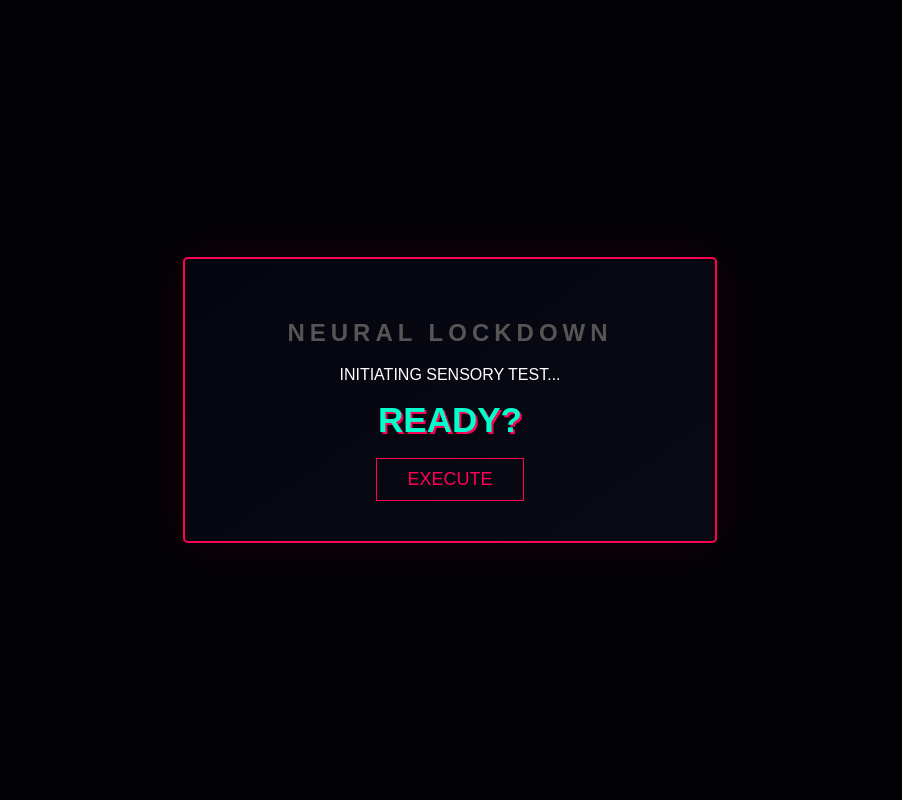
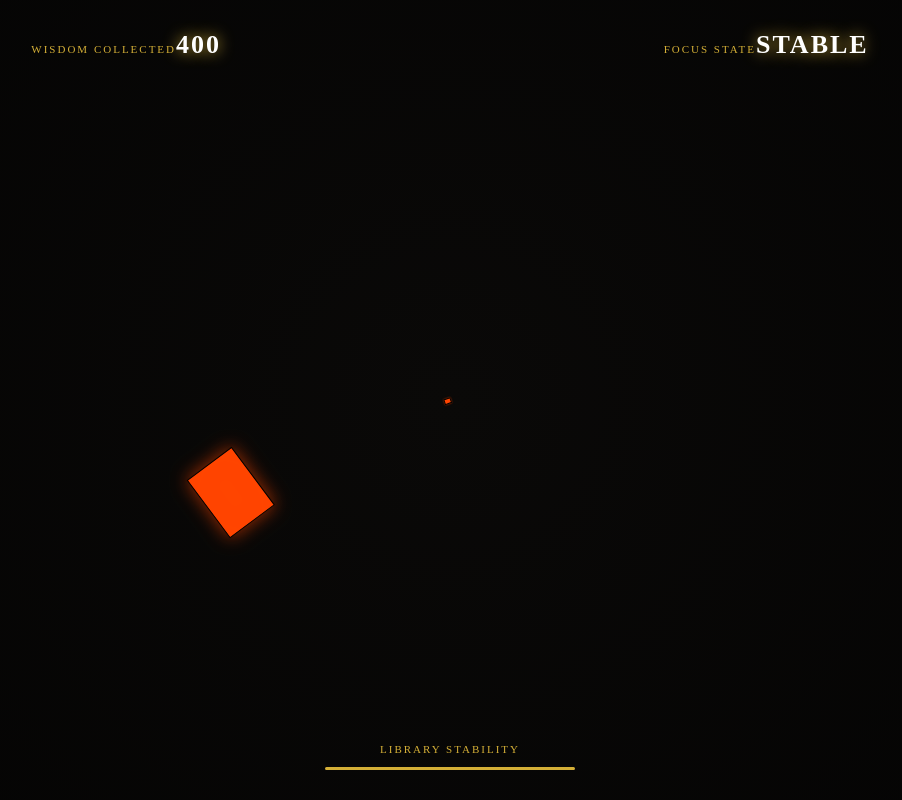
Before and after one commit to rozimurodtolibov7-afk/R-Chronicle, a plain HTML site: page index.html in a window 1280 px wide. Shown: the whole page, without its empty margins (190-1092 px from the left). Drawn offline with Linux system fonts and the light colour scheme.

Commit message:
Add files via upload

```diff
--- a/index.html
+++ b/index.html
@@ -2,137 +2,169 @@
 <html lang="en">
 <head>
     <meta charset="UTF-8">
-    <meta name="viewport" content="width=device-width, initial-scale=1.0">
-    <title>R-Chronicle: Neural Lockdown</title>
+    <meta name="viewport" content="width=device-width, initial-scale=1.0, maximum-scale=1.0, user-scalable=no">
+    <title>R-Chronicle: Zen Precision</title>
     <style>
-        :root { --main: #ff0055; --accent: #00ffcc; --bg: #020205; }
-        body {
-            margin: 0; background: var(--bg); color: #fff;
-            font-family: 'Orbitron', sans-serif;
-            display: flex; align-items: center; justify-content: center; height: 100vh;
-        }
-        #game-box {
-            width: 90%; max-width: 450px; padding: 40px; border: 2px solid var(--main);
-            border-radius: 5px; text-align: center; position: relative;
-            background: linear-gradient(145deg, #050510, #0a0a15);
-            box-shadow: 0 0 50px rgba(255, 0, 85, 0.1);
-        }
-        .glitch { font-size: 35px; font-weight: bold; color: var(--accent); text-shadow: 2px 2px var(--main); }
-        input {
-            width: 100%; border: none; border-bottom: 2px solid var(--accent);
-            background: transparent; color: #fff; font-size: 24px; text-align: center;
-            margin: 30px 0; outline: none; display: none;
-        }
-        button {
-            background: transparent; border: 1px solid var(--main); color: var(--main);
-            padding: 10px 30px; cursor: pointer; font-size: 18px; transition: 0.4s;
-        }
-        button:hover { background: var(--main); color: #fff; }
-        #overlay { position: absolute; top: 0; left: 0; width: 100%; height: 100%; background: var(--main); opacity: 0; pointer-events: none; }
+        :root { --gold: #d4af37; --fire: #ff4500; --bg: #050505; }
+        body { margin: 0; background: var(--bg); overflow: hidden; font-family: 'Times New Roman', serif; color: var(--gold); touch-action: none; }
+        #ui { position: absolute; top: 30px; width: 100%; display: flex; justify-content: space-around; pointer-events: none; z-index: 10; }
+        .stat { text-align: center; text-transform: uppercase; letter-spacing: 2px; font-size: 11px; }
+        .val { font-size: 26px; font-weight: bold; color: #fff; text-shadow: 0 0 15px var(--gold); }
+        #integrity-container { position: absolute; bottom: 30px; left: 50%; transform: translateX(-50%); width: 250px; text-align: center; }
+        #bar { width: 100%; height: 3px; background: #222; margin-top: 10px; border-radius: 2px; overflow: hidden; }
+        #fill { width: 100%; height: 100%; background: var(--gold); transition: 0.6s ease-out; }
+        #game-over { position: absolute; top: 0; left: 0; width: 100%; height: 100%; background: rgba(0,0,0,0.95); display: none; flex-direction: column; align-items: center; justify-content: center; z-index: 100; text-align: center; }
+        canvas { display: block; }
     </style>
 </head>
 <body>
 
-<div id="game-box">
-    <div id="overlay"></div>
-    <h2 style="letter-spacing: 5px; color: #555;">NEURAL LOCKDOWN</h2>
-    <p id="status">INITIATING SENSORY TEST...</p>
-    <div id="display" class="glitch">READY?</div>
-    <input type="text" id="input-field" autocomplete="off">
-    <br>
-    <button id="btn" onclick="handleAction()">EXECUTE</button>
+<div id="ui">
+    <div class="stat">Wisdom Collected<span id="score" class="val">0</span></div>
+    <div class="stat">Focus State<span id="combo" class="val">Stable</span></div>
 </div>
 
+<div id="integrity-container">
+    <span class="stat">Library Stability</span>
+    <div id="bar"><div id="fill"></div></div>
+</div>
+
+<div id="game-over">
+    <h1 style="font-size: 32px; letter-spacing: 5px; color: #ff3e3e;">CHRONICLE PAUSED</h1>
+    <p>The library needs restoration.</p>
+    <button onclick="location.reload()" style="background:none; border: 1px solid var(--gold); color: var(--gold); padding: 10px 25px; cursor: pointer; margin-top: 20px; font-family: 'Times New Roman';">RESTORE</button>
+</div>
+
+<canvas id="libCanvas"></canvas>
+
 <script>
-    let log = [];
-    let step = 0;
-    let mode = "IDLE";
-    let target = "";
+const canvas = document.getElementById('libCanvas');
+const ctx = canvas.getContext('2d');
+canvas.width = window.innerWidth;
+canvas.height = window.innerHeight;
 
-    const assets = {
-        names: ["ORION", "VEGA", "SIRIUS", "ALTAIR"],
-        codes: ["99-X", "44-B", "12-K", "07-Z"],
-        colors: ["VIOLET", "AMBER", "CRIMSON", "EMERALD"]
-    };
+let score = 0, integrity = 100, combo = 0, gameActive = true;
+let pages = [];
 
-    function speak(text) {
-        const msg = new SpeechSynthesisUtterance(text);
-        msg.rate = 1.2;
-        window.speechSynthesis.speak(msg);
+const audioCtx = new (window.AudioContext || window.webkitAudioContext)();
+function playNote(f, v=0.03) {
+    if(audioCtx.state === 'suspended') audioCtx.resume();
+    const o = audioCtx.createOscillator();
+    const g = audioCtx.createGain();
+    o.frequency.value = f;
+    g.gain.setValueAtTime(v, audioCtx.currentTime);
+    g.gain.exponentialRampToValueAtTime(0.001, audioCtx.currentTime + 1.2);
+    o.connect(g).connect(audioCtx.destination);
+    o.start(); o.stop(audioCtx.currentTime + 1.2);
+}
+
+class Page {
+    constructor() {
+        this.angle = Math.random() * Math.PI * 2;
+        this.z = 0;
+        this.type = Math.random() > 0.8 ? 'fire' : 'gold';
+        this.rot = Math.random() * Math.PI;
+        // Juda sekin tezlik (0.01)
+        this.v = 0.008 + Math.random() * 0.005;
     }
+    update() {
+        this.z += this.v;
+        this.rot += 0.005;
 
-    function handleAction() {
-        const input = document.getElementById('input-field');
-        if (mode === "IDLE") {
-            startCycle();
+        // Markazdan uzoqlashish mantiqi (Perspektiva)
+        const perspective = this.z * this.z * 500;
+        this.screenX = canvas.width/2 + Math.cos(this.angle) * perspective;
+        this.screenY = canvas.height/2 + Math.sin(this.angle) * perspective;
+        this.size = this.z * 80;
+
+        if (this.z > 1.1) {
+            if (this.type === 'fire') {
+                integrity -= 10; // Zarar kamaytirildi
+                playNote(110, 0.08);
+            } else {
+                score += 100;
+                playNote(440);
+            }
+            return false;
+        }
+        return true;
+    }
+    draw() {
+        ctx.save();
+        ctx.translate(this.screenX, this.screenY);
+        ctx.rotate(this.rot);
+
+        // Sahifa soyasi va foni
+        ctx.shadowBlur = this.size / 3;
+        ctx.shadowColor = this.type === 'fire' ? 'rgba(255, 69, 0, 0.6)' : 'rgba(212, 175, 55, 0.4)';
+        ctx.fillStyle = this.type === 'fire' ? '#ff4500' : '#fdfaf0';
+
+        // To'g'ri to'rtburchak shakli
+        ctx.fillRect(-this.size/2, -this.size/2, this.size, this.size * 1.3);
+
+        // Sahifa hoshiyasi
+        ctx.strokeStyle = this.type === 'fire' ? '#000' : '#d4af37';
+        ctx.lineWidth = 1;
+        ctx.strokeRect(-this.size/2, -this.size/2, this.size, this.size * 1.3);
+
+        ctx.restore();
+    }
+}
+
+function draw() {
+    if(!gameActive) return;
+
+    // Fon - chuqur qorong'u kutubxona effekti
+    const bg = ctx.createRadialGradient(canvas.width/2, canvas.height/2, 0, canvas.width/2, canvas.height/2, canvas.width);
+    bg.addColorStop(0, '#0a0908');
+    bg.addColorStop(1, '#000000');
+    ctx.fillStyle = bg;
+    ctx.fillRect(0, 0, canvas.width, canvas.height);
+
+    // Yangi sahifa yaratish tezligi kamaytirildi
+    if(Math.random() < 0.02) pages.push(new Page());
+
+    for (let i = pages.length - 1; i >= 0; i--) {
+        if (!pages[i].update()) {
+            pages.splice(i, 1);
         } else {
-            verify();
+            pages[i].draw();
         }
     }
 
-    function startCycle() {
-        step++;
-        const display = document.getElementById('display');
-        const input = document.getElementById('input-field');
-        const status = document.getElementById('status');
+    document.getElementById('score').innerText = score;
+    document.getElementById('fill').style.width = integrity + '%';
 
-        // Tasodifiy ma'lumot olish
-        const keys = Object.keys(assets);
-        const type = keys[Math.floor(Math.random() * keys.length)];
-        const val = assets[type][Math.floor(Math.random() * assets[type].length)];
-
-        log.push({step, type, val});
-
-        mode = "MEMORIZE";
-        status.innerText = `PHASE ${step}: ENCODING...`;
-        display.innerText = val;
-        input.style.display = "none";
-
-        // Chalg'itish ovozi
-        if(step > 1) speak(Math.floor(Math.random()*100));
-
-        setTimeout(() => {
-            display.innerText = "???";
-            status.innerText = "DECODING REQUIRED";
-            input.style.display = "block";
-            input.value = "";
-            input.focus();
-
-            // Paradox so'rovi (25% ehtimollik bilan)
-            if(step >= 3 && Math.random() > 0.7) {
-                const old = log[Math.floor(Math.random() * (log.length-1))];
-                status.innerText = `RECALL ERROR: WHAT WAS LEVEL ${old.step}?`;
-                target = old.val;
-            } else {
-                // Har 4-bosqichda teskari yozishni so'rash
-                if(step % 4 === 0) {
-                    status.innerText = "CRITICAL: TYPE IN REVERSE!";
-                    target = val.split('').reverse().join('');
-                } else {
-                    target = val;
-                }
-            }
-        }, 1500);
+    if(integrity <= 0) {
+        gameActive = false;
+        document.getElementById('game-over').style.display = 'flex';
     }
 
-    function verify() {
-        const input = document.getElementById('input-field').value.toUpperCase();
-        if (input === target) {
-            flash("green");
-            startCycle();
-        } else {
-            flash("red");
-            alert(`SYSTEM CRASH!\nLevel Reached: ${step}\nFailed Target: ${target}`);
-            location.reload();
+    requestAnimationFrame(draw);
+}
+
+const handleInput = (e) => {
+    const x = e.clientX || (e.touches && e.touches[0].clientX);
+    const y = e.clientY || (e.touches && e.touches[0].clientY);
+
+    for (let i = pages.length - 1; i >= 0; i--) {
+        const p = pages[i];
+        const d = Math.sqrt((x - p.screenX)**2 + (y - p.screenY)**2);
+
+        // Juda aniq va katta hitbox (1.8x)
+        if (d < p.size * 1.8 && p.type === 'fire') {
+            pages.splice(i, 1);
+            score += 50;
+            playNote(659, 0.02); // Mayin ovoz
+            break;
         }
     }
+};
 
-    function flash(color) {
-        const ov = document.getElementById('overlay');
-        ov.style.background = color === "green" ? "#00ffcc" : "#ff0055";
-        ov.style.opacity = "0.3";
-        setTimeout(() => ov.style.opacity = "0", 200);
-    }
+canvas.addEventListener('mousedown', handleInput);
+canvas.addEventListener('touchstart', handleInput);
+
+draw();
 </script>
 </body>
 </html>
```
